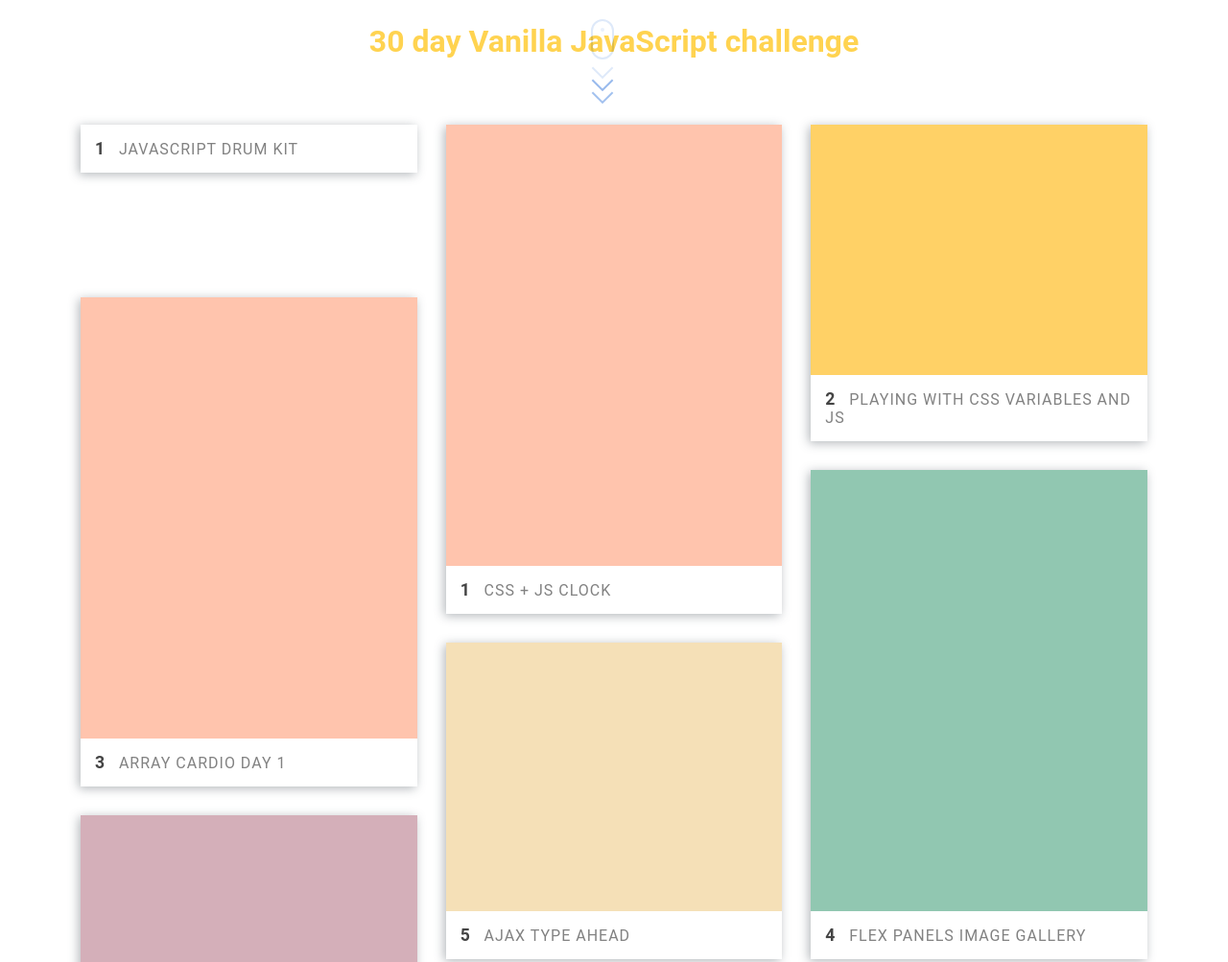
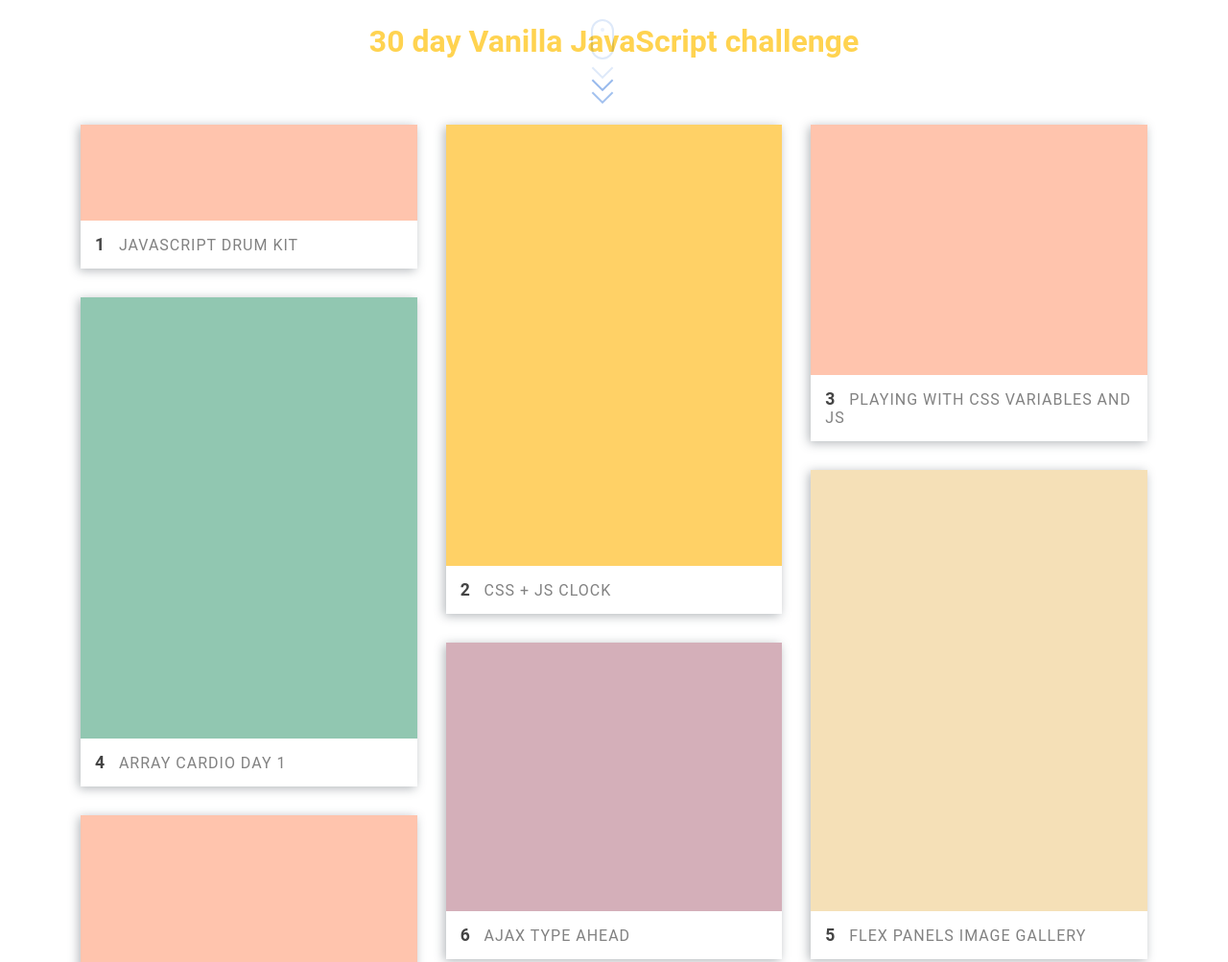
Before and after one commit to AltheaE/customjs30, a website: page index.html in a window 1280 px wide. Shown: the part 880-1883 px from the top of the page at 96% size. Drawn offline with Linux system fonts and the light colour scheme.

Commit message:
Fix link and refactor names

```diff
--- a/css/styles/_animation.scss
+++ b/css/styles/_animation.scss
@@ -29,25 +29,25 @@
 }
 
 
-.unu
+.one
 {
   margin-top: 1px;
 }
 
-.unu, .doi, .trei
+.one, .two, .three
 {
     -webkit-animation: mouse-scroll 1s infinite;
     -moz-animation: mouse-scroll 1s infinite;
 }
 
-.unu
+.one
 {
   -webkit-animation-delay: .1s;
   -moz-animation-delay: .1s;
   -webkit-animation-direction: alternate;
 }
 
-.doi
+.two
 {
   -webkit-animation-delay: .2s;
   -moz-animation-delay: .2s;
@@ -55,7 +55,7 @@
   margin-top: -6px;
 }
 
-.trei
+.three
 {
   -webkit-animation-delay: .3s;
   -moz-animation-delay: .3s;
--- a/index.html
+++ b/index.html
@@ -23,9 +23,9 @@
             <div class="wheel"></div>
         </div>
         <div>
-            <span class="m_scroll_arrows unu"></span>
-            <span class="m_scroll_arrows doi"></span>
-            <span class="m_scroll_arrows trei"></span>
+            <span class="m_scroll_arrows one"></span>
+            <span class="m_scroll_arrows two"></span>
+            <span class="m_scroll_arrows three"></span>
         </div>
     </div>
     <nav class="exercises">
@@ -35,14 +35,15 @@
         <section class="section">
             <h1>30 day Vanilla JavaScript challenge</h1>
             <div class="grid">
-                    <a target="_blank" class="link-nav" href="01/index-01.html">
+
                 <div class="item">
-
+                        <a target="_blank" class="link-nav" href="01/index-01.html">
                     <div class="item__details">
                         JavaScript Drum Kit
                     </div>
+                </a>
                 </div>
-            </a>
+
 
                 <div class="item item--large">
                     <div class="item__details">
```
Also changed, not shown: css/style.css.
